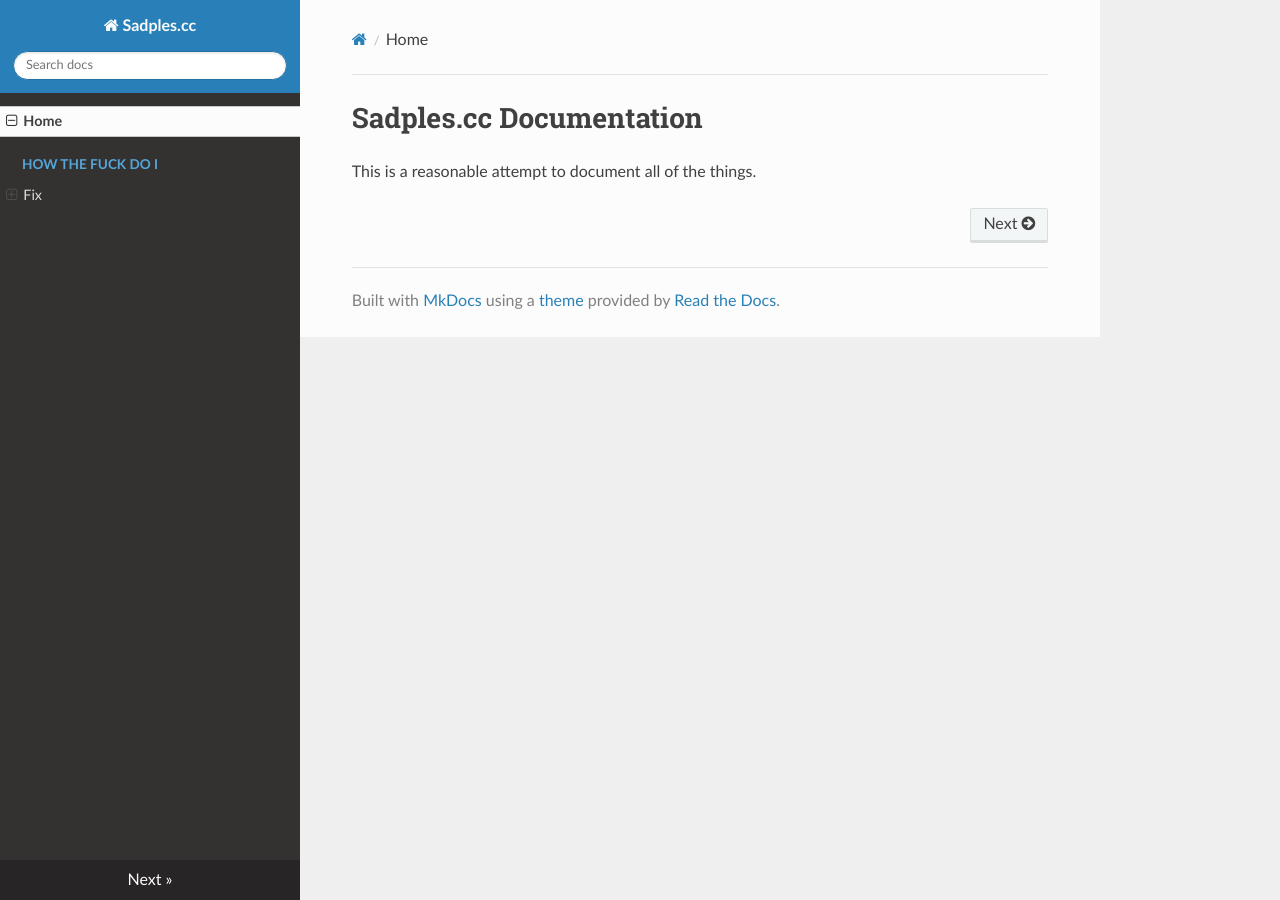
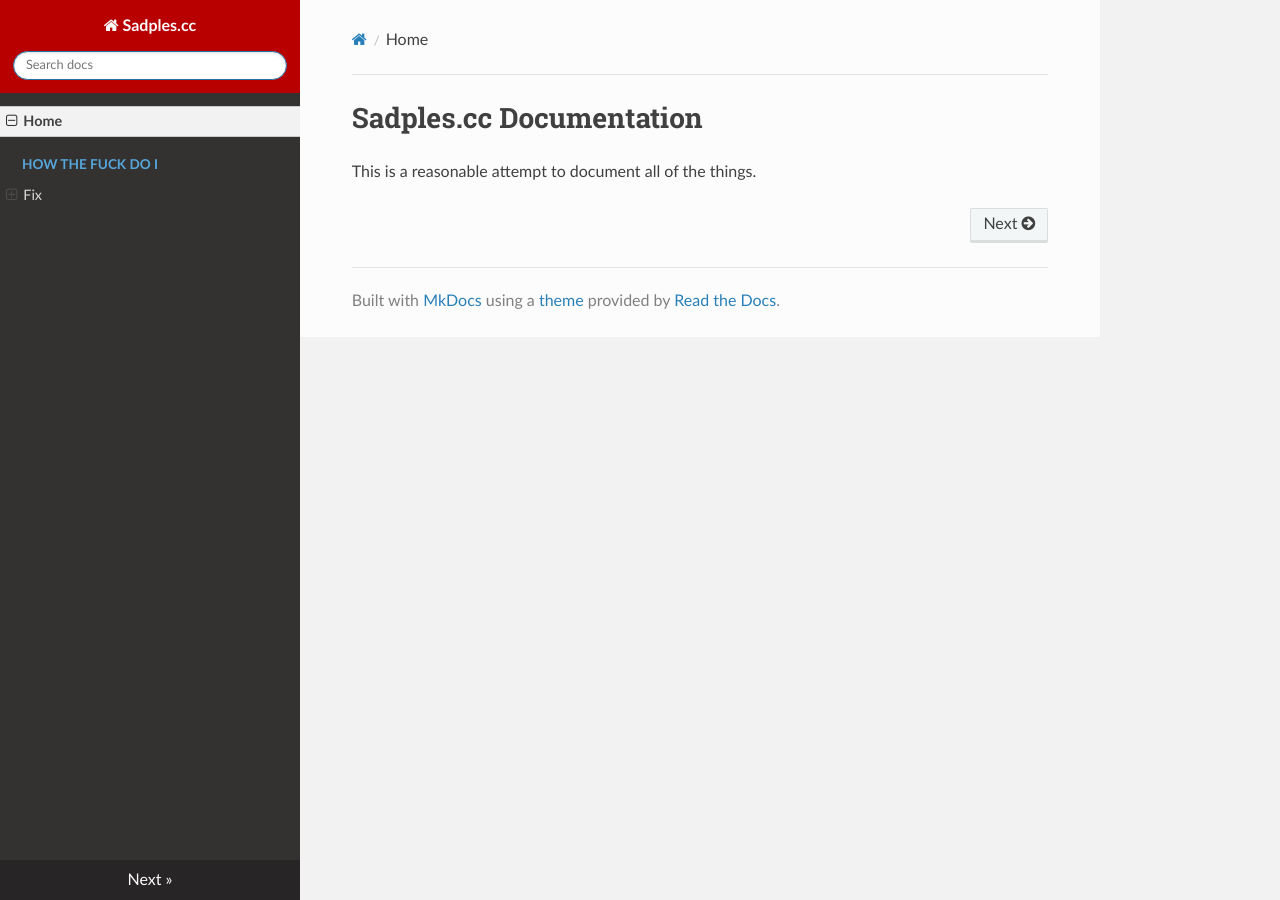
Before and after one commit to TechGeek01/docs.sadples.cc, an MkDocs documentation site: the page built from docs/index.md, in a window 1280 px wide. Built offline with MkDocs 1.6.1, drawn with Linux system fonts in a browser that asks for light colours; nearby versions of some CDN libraries.

Commit message:
style: update page styling

```diff
--- /dev/null
+++ b/docs/stylesheets/custom.css
@@ -0,0 +1,48 @@
+:root {
+	--brand-red: #cc0000;
+
+	--charcoal-gray: #464644;
+
+	--monokai-bg: #272822;       /* Classic dark background */
+	--monokai-fg: #f8f8f2;       /* Off-white text */
+	--monokai-pink: #f92672;     /* Keywords, tags, and regex */
+	--monokai-blue: #66d9ef;     /* Functions, attributes, and builtins */
+	--monokai-green: #a6e22e;    /* Strings and class names */
+	--monokai-orange: #fd971f;   /* Function arguments and variables */
+	--monokai-purple: #ae81ff;   /* Constants, numbers, and booleans */
+	--monokai-yellow: #e6db74;   /* Alternative string/operator accent */
+	--monokai-comment: #75715e;  /* Muted gray-olive for comments */
+}
+
+/* Change the left sidebar navigation background color */
+.wy-nav-side {
+	/*background: #2c3e50 !important; /* Replace with your primary color */*/
+}
+
+/* Change the background of the search bar area */
+.wy-side-nav-search {
+	background: oklch(from var(--brand-red) calc(l * 0.9) c h); !important;
+}
+
+.wy-nav-content-wrap {
+	background: #f2f2f2;
+}
+.wy-menu-vertical li.toctree-l1.current > a {
+	background: #f2f2f2 !important;
+}
+
+/* Change inline code snippet text colors */
+.rst-content code,
+.admonition code {
+	color: var(--monokai-green) !important; /* Changes text color for inline code */
+	background-color: var(--charcoal-gray) !important;
+	padding: 0.5em 0.5em 0.2em;
+}
+
+/* Change regular hyperlink colors */
+.rst-content a {
+	color: #2980b9;
+}
+.rst-content a:hover {
+	color: #3498db;
+}
--- a/mkdocs.yml
+++ b/mkdocs.yml
@@ -7,6 +7,8 @@ nav:
       - Alarms: how/fix/alarms.md
 theme:
   name: readthedocs
+extra_css:
+  - stylesheets/custom.css
 
 markdown_extensions:
   - admonition
```
